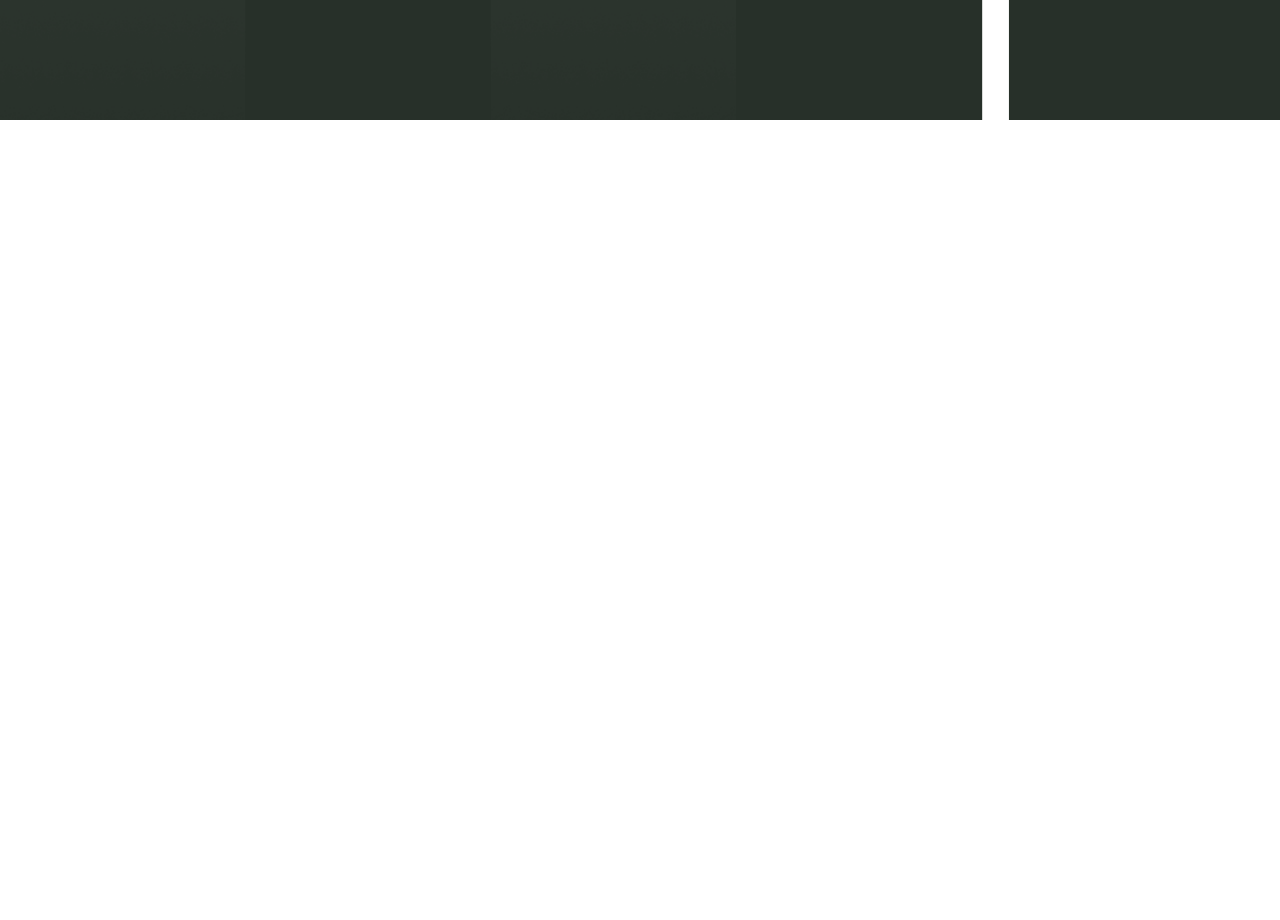
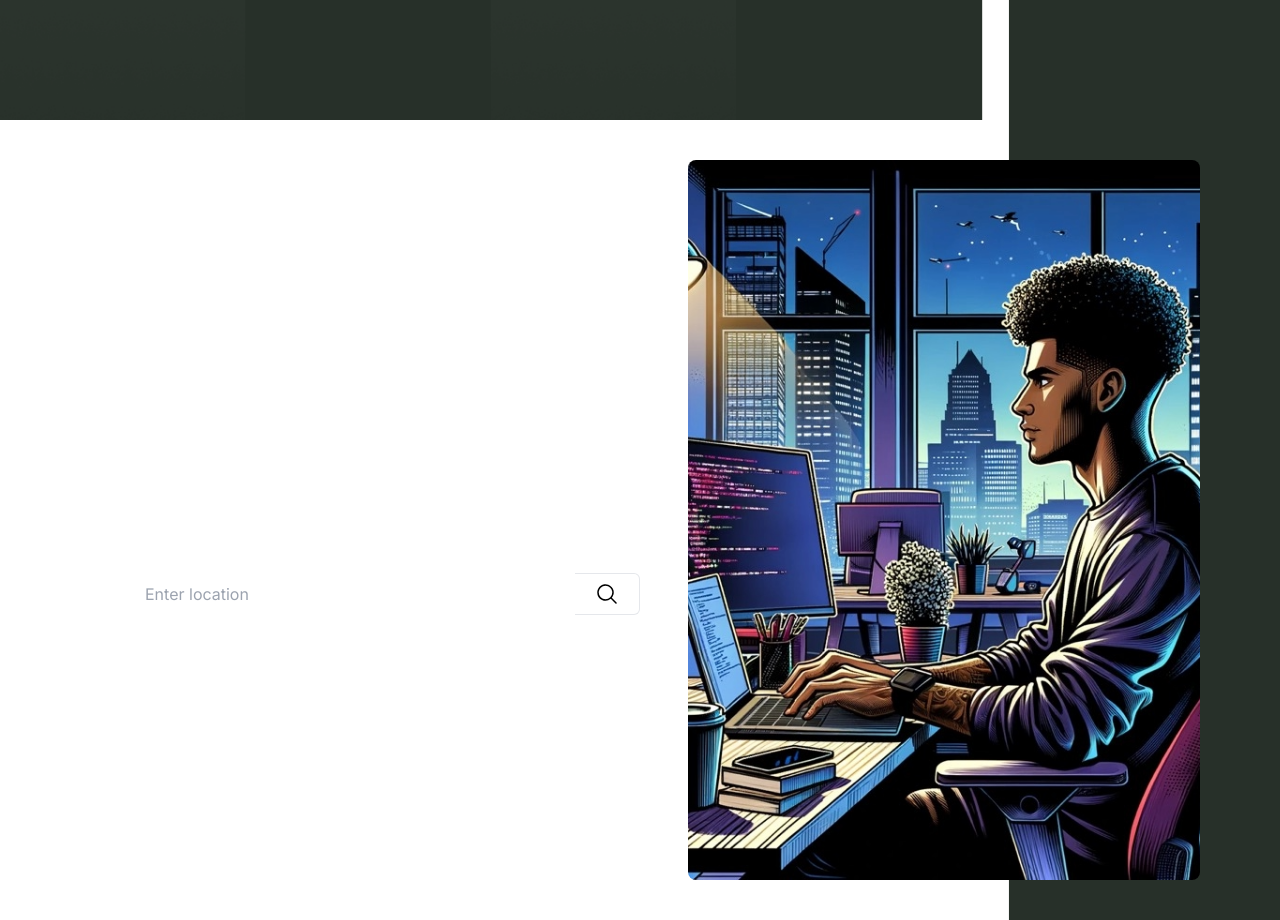
Before and after one commit to jordanwhiguera/web-dev, a Next.js app: page / in a window 1280 px wide. Shown: the part 680-1600 px from the top of the page. Before the commit the page ends 800 px from the top, so only its background shows below. Built offline with nearby package versions, Linux system fonts and the light colour scheme.

Commit message:
the background images are aligned

```diff
--- a/app/components/Hero.tsx
+++ b/app/components/Hero.tsx
@@ -7,7 +7,7 @@ const Hero = () => {
     //HERO SECTION PART 1
     //Container div
     <Container
-      className="bg-hero md:bg-merge" // `bg-hero` will apply to screens smaller than 768px, and `bg-merge` will apply to screens 768px and larger
+      className="bg-hero" // `bg-hero` will apply to screens smaller than 768px, and `bg-merge` will apply to screens 768px and larger
     >
       <div className="flex flex-col lg:flex-row min-h-screen ">
         {/* Text Content */}
--- a/app/components/HeroTwo.tsx
+++ b/app/components/HeroTwo.tsx
@@ -6,7 +6,7 @@ const HeroTwo = () => {
   return (
     //HERO SECTION PART 1
     //Container div
-    <Container className="">
+    <Container className="bg-side ">
       <div className="flex flex-col lg:flex-row min-h-screen ">
         {/* Text Content */}
         <div className="flex-1 p-12 flex flex-col justify-center">
--- a/app/globals.css
+++ b/app/globals.css
@@ -12,13 +12,9 @@ body,
   background-size: cover; /* This ensures the image covers the entire element */
   background-position: center; /* This centers the image in the element */
 }
-.bg-next {
-  background-image: url("/nextbg.png");
+
+.bg-side {
+  background-image: url("/new-bg-side.png");
   background-size: cover; /* This ensures the image covers the entire element */
   background-position: center; /* This centers the image in the element */
 }
-.bg-merge {
-  background-image: url("/bg-merge.png");
-  background-size: cover; /* This ensures the image covers the entire element */
-  background-position: center; /* This centers the image in the element */
-}
--- a/app/page.tsx
+++ b/app/page.tsx
@@ -6,6 +6,7 @@ export default function Home() {
   return (
     <>
       <Hero />
+      <HeroTwo />
     </>
   );
 }
```
Also changed, not shown: public/bg-merge.png (deleted), public/new-bg-side.png (added).
